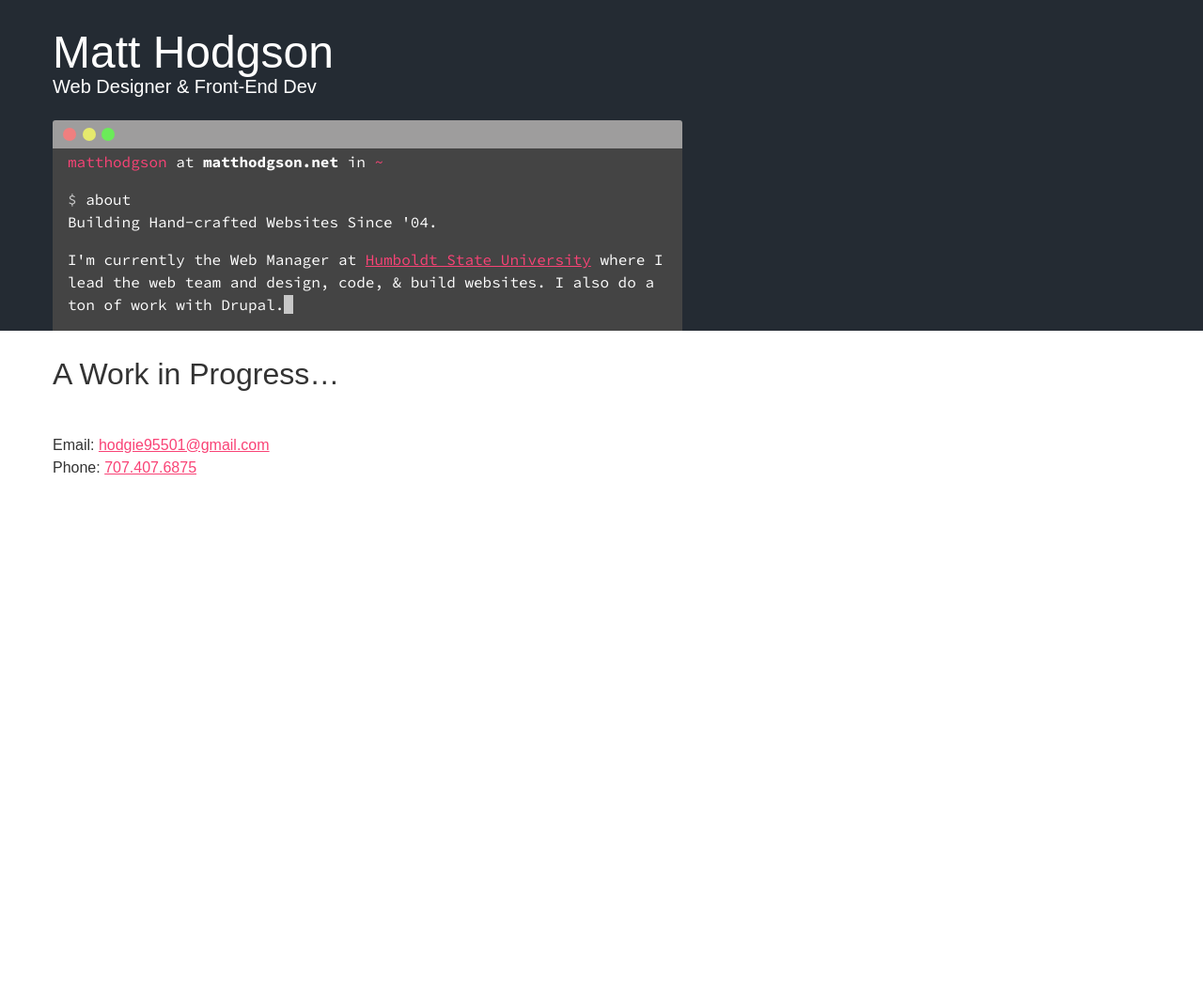
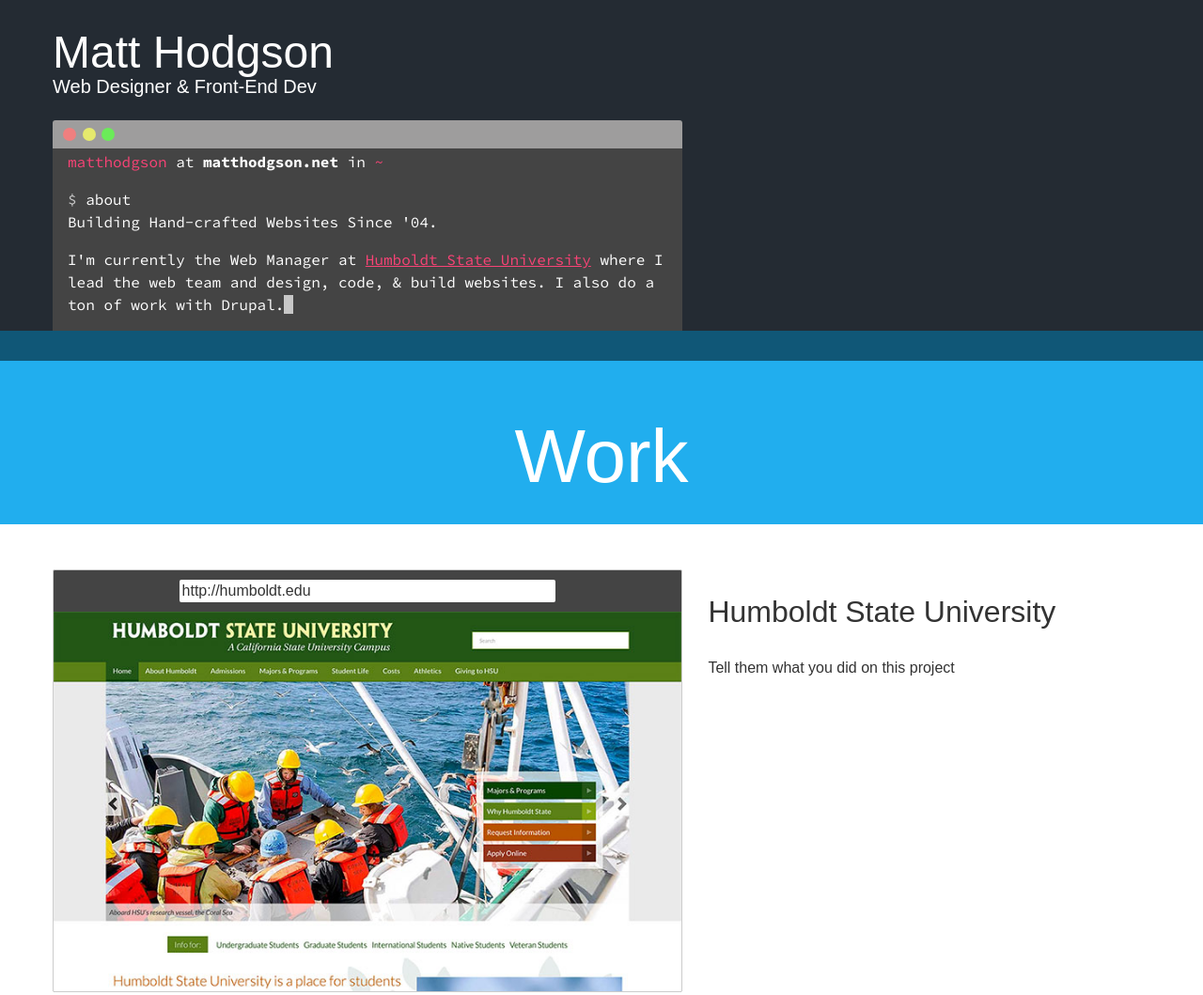
Before and after one commit to matthodgson/matthodgson.github.io, a website: page index.html in a window 1280 px wide. Shown: the top 1059 px of the page at 94% size. Before the commit the page ends 800 px from the top, so only its background shows below. Drawn offline with nearby package versions, Linux system fonts and the light colour scheme.

Commit message:
work on portfolio item layout

```diff
--- a/css/scss/_global.scss
+++ b/css/scss/_global.scss
@@ -9,3 +9,7 @@
 	padding: 0;
 //	font-family:$sans;
 }
+img {
+	width:auto;
+	height:auto;
+}
--- a/css/scss/_layout.scss
+++ b/css/scss/_layout.scss
@@ -7,13 +7,36 @@
 	background:$blue-dark;
 	color:$white;
 }
+.hero{
+	background:$blue-light;
+	color:$white;
+	text-align:center;
+	border-top:solid $pad-double $blue-light/2;
+	@include rem-fallback(margin-bottom, $space-triple);
+}
 .wrapper, .content-wrap, .photo-wrap{
 	@include rem-fallback(padding, 0, $pad);
 	position:relative;
 	@include outer-container;
 }
-.no-js .slide-wrap{
-	display:none;
+.projects-item{
+	img{
+		width:100%;
+	}
+}
+.browser{
+	background:$black;
+	padding-top:40px;
+	border-radius:2px;
+	border: solid 1px $black*3;
+}
+.browser-address{
+	background:$white;
+	width:60%;
+	padding:0 3px;
+	margin:-30px auto 10px auto;
+	border-radius:2px;
+	vertical-align:middle;
 }
 .main-content{
 	@include media($bp-large){
--- a/index.html
+++ b/index.html
@@ -31,11 +31,24 @@
 
         <div class="main-container">
             <div class="main">
-                <article class=" clearfix">
-                    <header class="wrapper">
-                        <h1>A Work in Progress&hellip;</h1>
+                <section class="projects clearfix">
+                    <header class="hero clearfix">
+                        <div class="wrapper">
+                        	<h1 class="giga">Work</h1>
+                        </div>
                     </header>
-                </article>
+					<div class="wrapper">
+					<article class="projects-item">
+						<div class="projects-item-img col-7 browser">
+							<div class="browser-address">http://humboldt.edu</div>
+							<a href="#"><img src="img/hsu1.jpg" width="600" height="375" alt="Humboldt State University Website"></a></div>
+						<div class="projects-item-desc col-5">
+							<h1>Humboldt State University</h1>
+							<p>Tell them what you did on this project</p>
+						</div>
+					</article>
+					</div>
+                </section>
 
             </div> <!-- #main -->
         </div> <!-- #main-container -->
```
Also changed, not shown: css/styles.css, img/hsu1.jpg (added).
